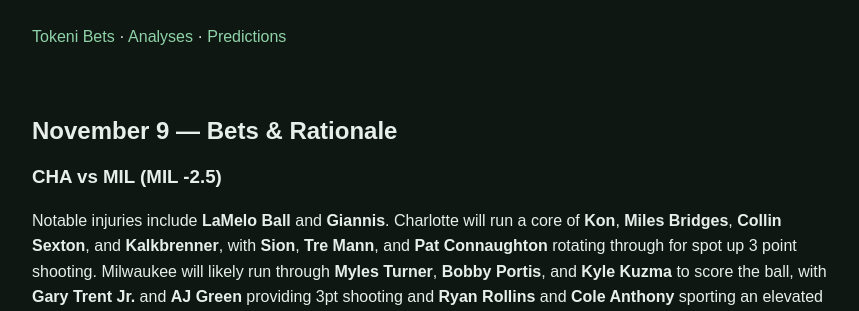
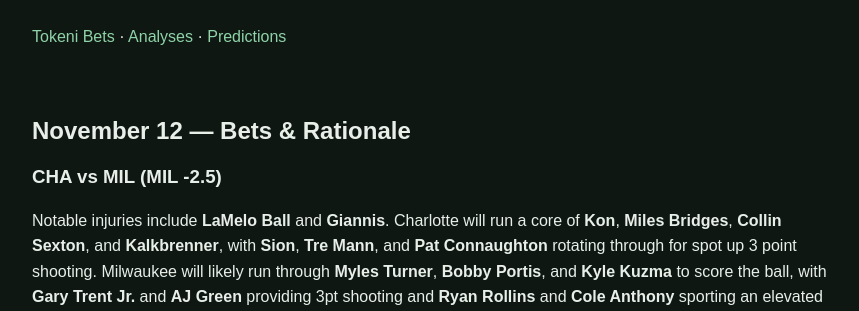
Before and after one commit to tokenibets/tokenibets.github.io, a Jekyll site: the page built from _posts/predictions/2025-11-12-predictions.md, in a window 1280 px wide and 900 px high. Shown: the top 311 px of the window, without its empty margins (208-1067 px from the left). Built offline with Jekyll 4.4.1, drawn with Linux system fonts in a browser that asks for light colours.

Commit message:
Update 2025-11-12-predictions.md

```diff
--- a/_posts/predictions/2025-11-12-predictions.md
+++ b/_posts/predictions/2025-11-12-predictions.md
@@ -5,7 +5,7 @@ title: 2025-11-12 predictions
 categories: [predictions]
 ---
 
-## November 9 — Bets & Rationale
+## November 12 — Bets & Rationale
 
 ### CHA vs MIL (**MIL -2.5**)
 
```
